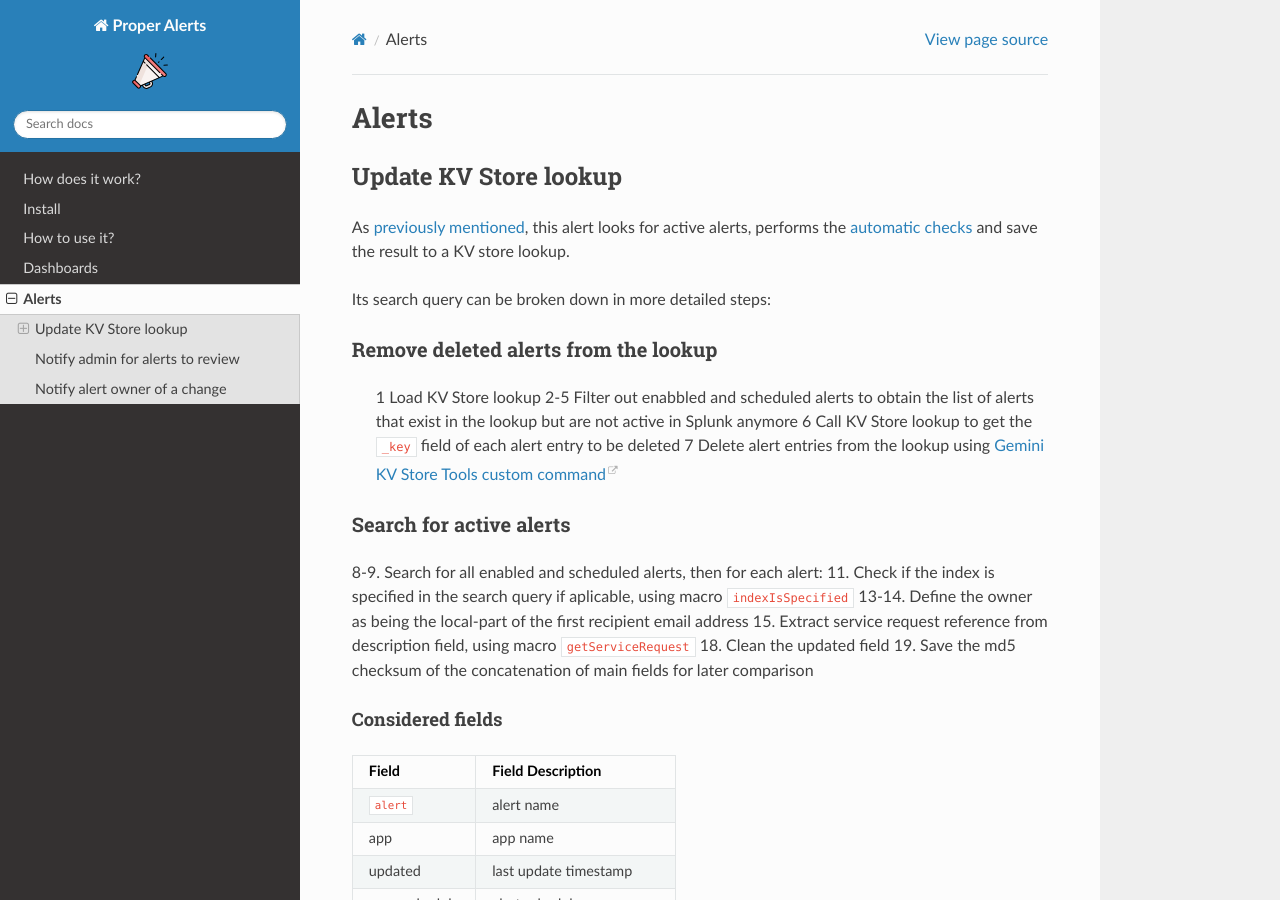
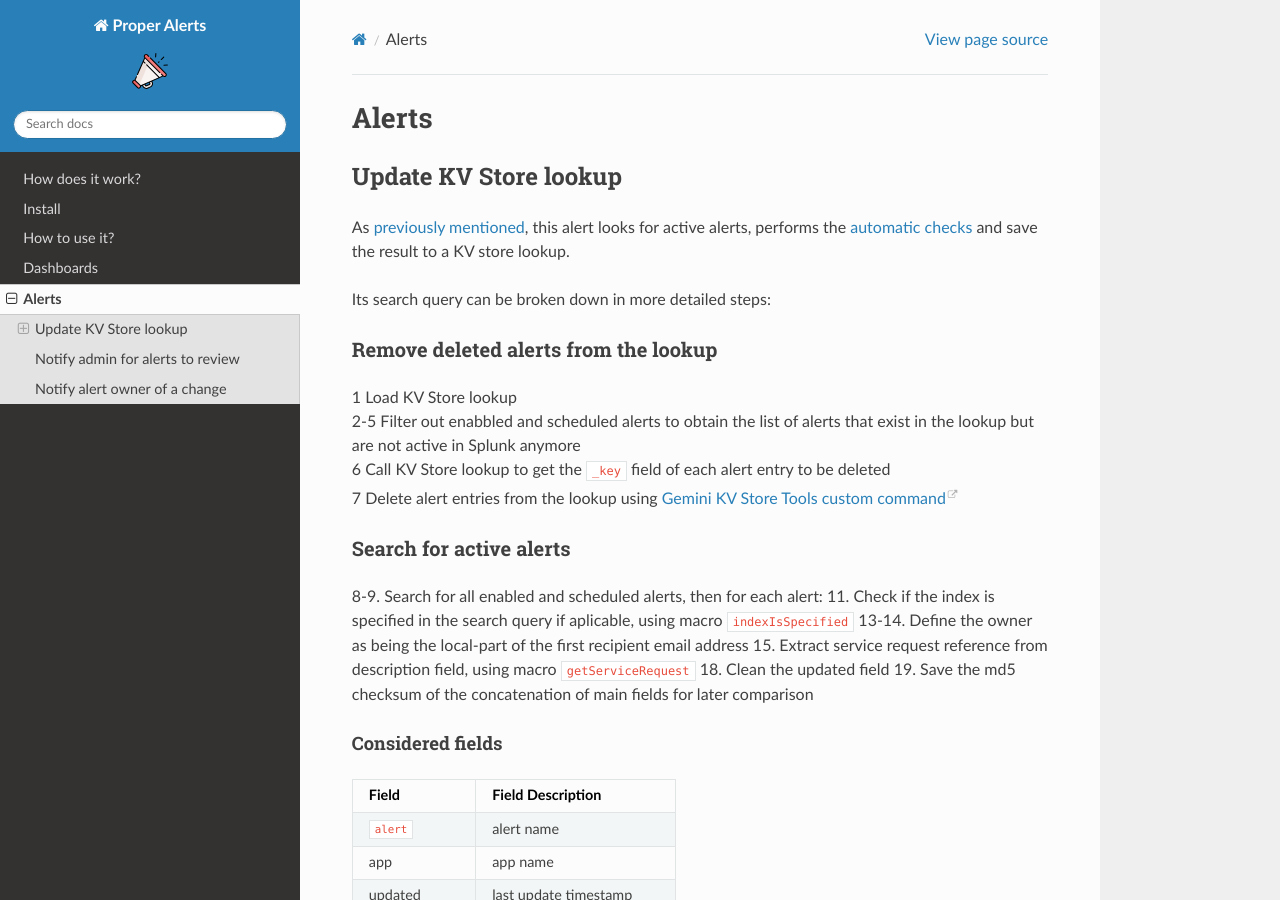
Before and after one commit to a-l-h/splunk-app-proper-alerts, a Sphinx documentation site: the page built from doc/alerts.rst, in a window 1280 px wide and 900 px high. Built offline with Sphinx 7.4.7 and the Read the Docs theme 2.0.0, drawn with Linux system fonts in a browser that asks for light colours.

```diff
--- a/doc/alerts.rst
+++ b/doc/alerts.rst
@@ -11,10 +11,10 @@ Its search query can be broken down in more detailed steps:
 Remove deleted alerts from the lookup
 ------------------------------------------------
 
-  1      Load KV Store lookup
-  2-5    Filter out enabbled and scheduled alerts to obtain the list of alerts that exist in the lookup but are not active in Splunk anymore
-  6      Call KV Store lookup to get the ``_key`` field of each alert entry to be deleted
-  7      Delete alert entries from the lookup using `Gemini KV Store Tools custom command <https://splunkbase.splunk.com/app/3536/#/details>`_
+| 1      Load KV Store lookup
+| 2-5    Filter out enabbled and scheduled alerts to obtain the list of alerts that exist in the lookup but are not active in Splunk anymore
+| 6      Call KV Store lookup to get the ``_key`` field of each alert entry to be deleted
+| 7      Delete alert entries from the lookup using `Gemini KV Store Tools custom command <https://splunkbase.splunk.com/app/3536/#/details>`_
 
 Search for active alerts
 ------------------------
```
